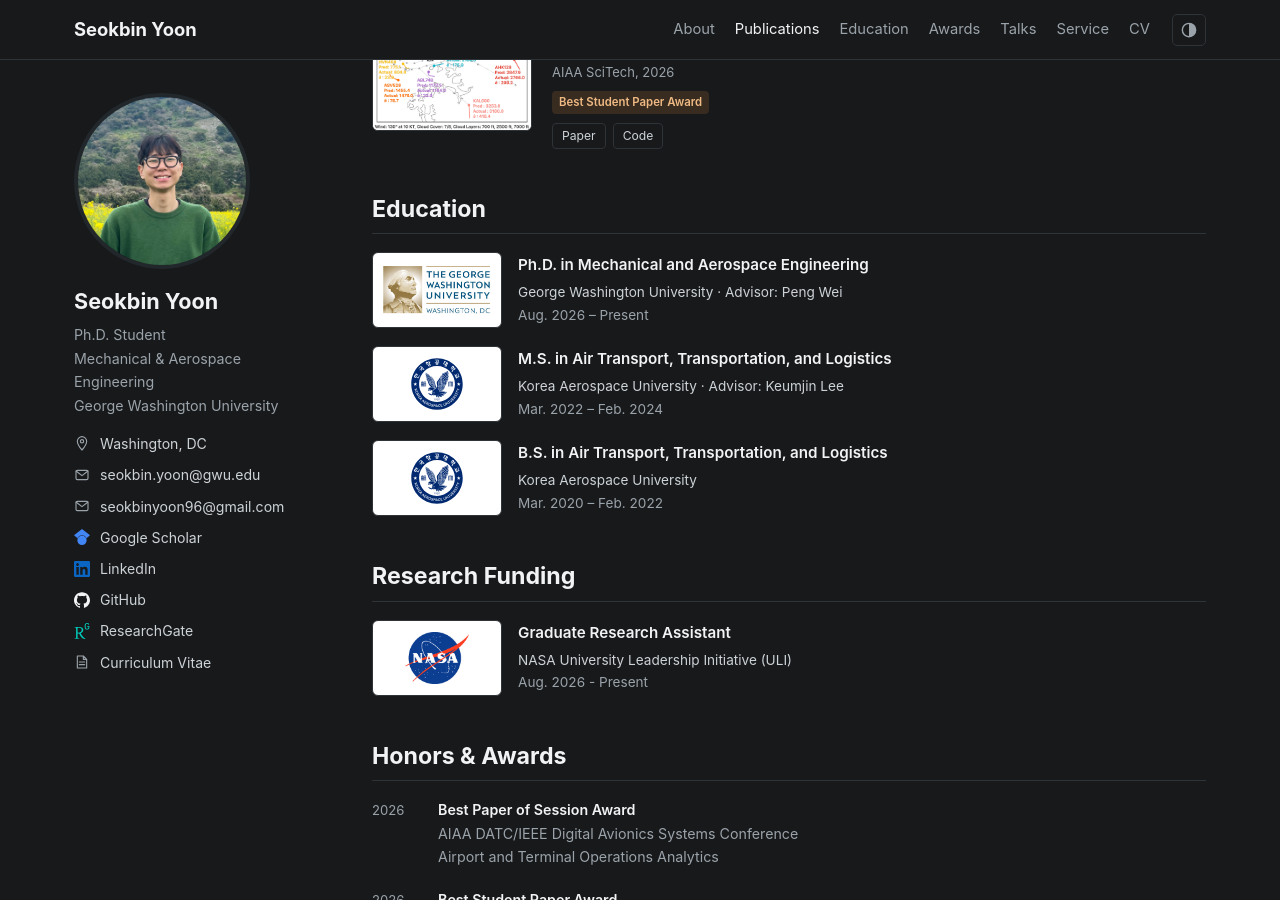
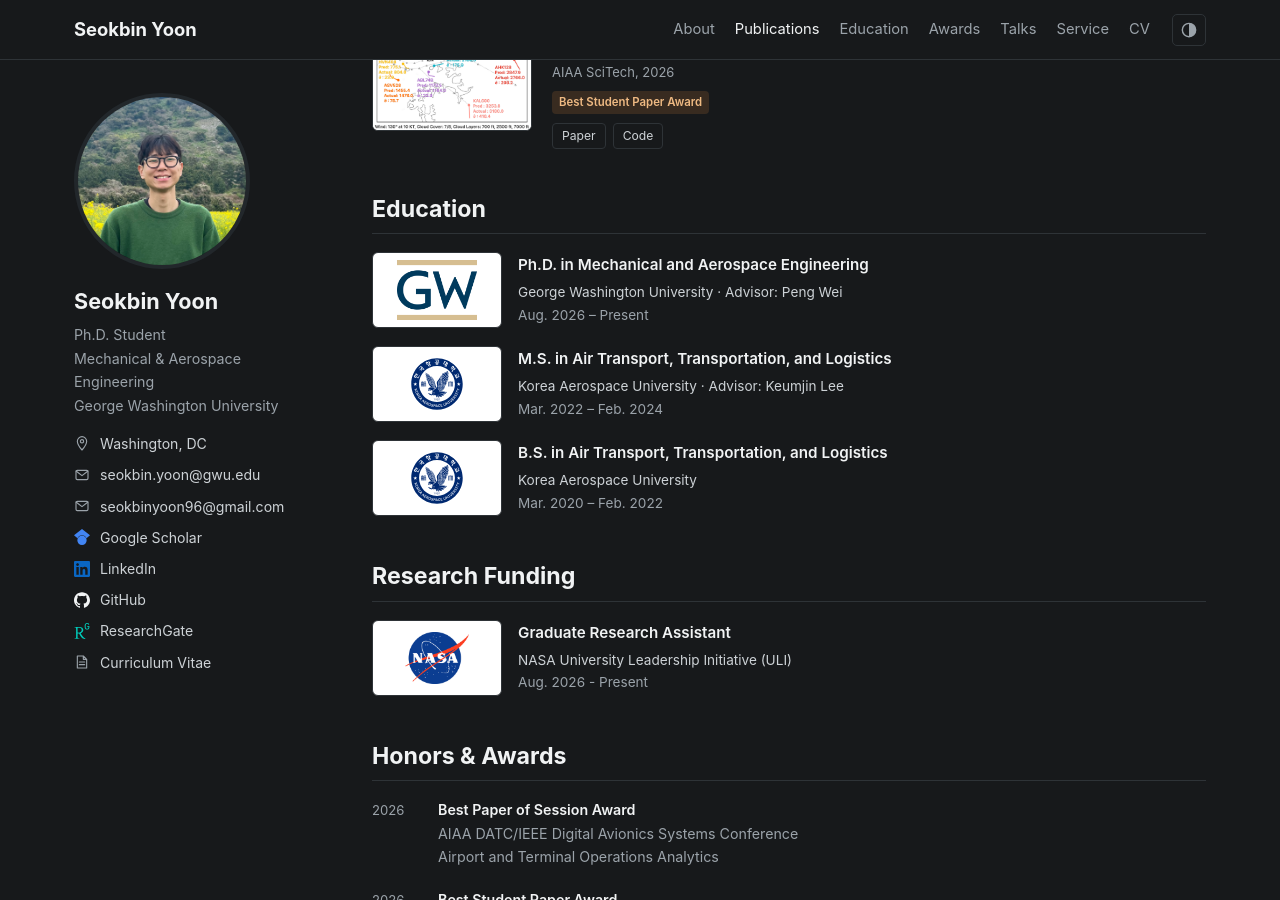
Before and after one commit to seokbinyoon96/seokbinyoon96.github.io, a Jekyll site: the page index.html, which Jekyll copies as it is, in a window 1280 px wide and 900 px high, scrolled down 1385 px. Built offline with Jekyll 4.4.1, drawn with Linux system fonts in a browser that asks for light colours.

Commit message:
Replace GWU logo with supplied two-color monogram

```diff
--- a/index.html
+++ b/index.html
@@ -82,7 +82,7 @@
       <section id="education" aria-labelledby="education-title">
         <h2 id="education-title">Education</h2>
         <article class="education-entry">
-          <a class="education-logo education-logo-gwu" href="https://www.gwu.edu/"><img src="images/logos/gwu.png" alt="George Washington University logo" width="120" height="74" loading="lazy"></a>
+          <a class="education-logo education-logo-gwu" href="https://www.gwu.edu/"><img src="images/logos/gw-monogram-2c.png" alt="George Washington University logo" width="600" height="448" loading="lazy"></a>
           <div><h3>Ph.D. in Mechanical and Aerospace Engineering</h3><p>George Washington University · Advisor: Peng Wei</p><p class="entry-date">Aug. 2026 – Present</p></div>
         </article>
         <article class="education-entry">
```
Also changed, not shown: images/logos/gw-monogram-2c.png (added).
